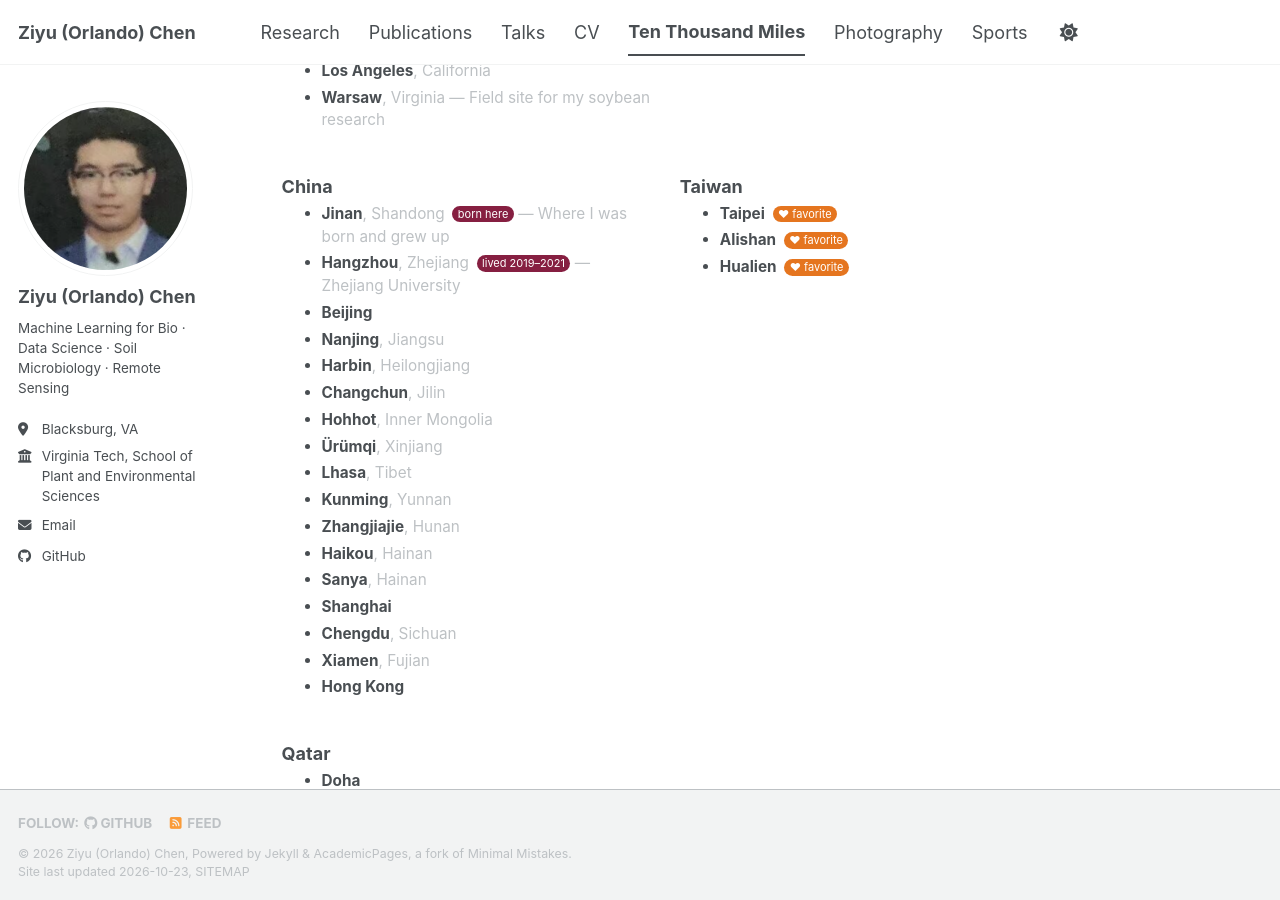
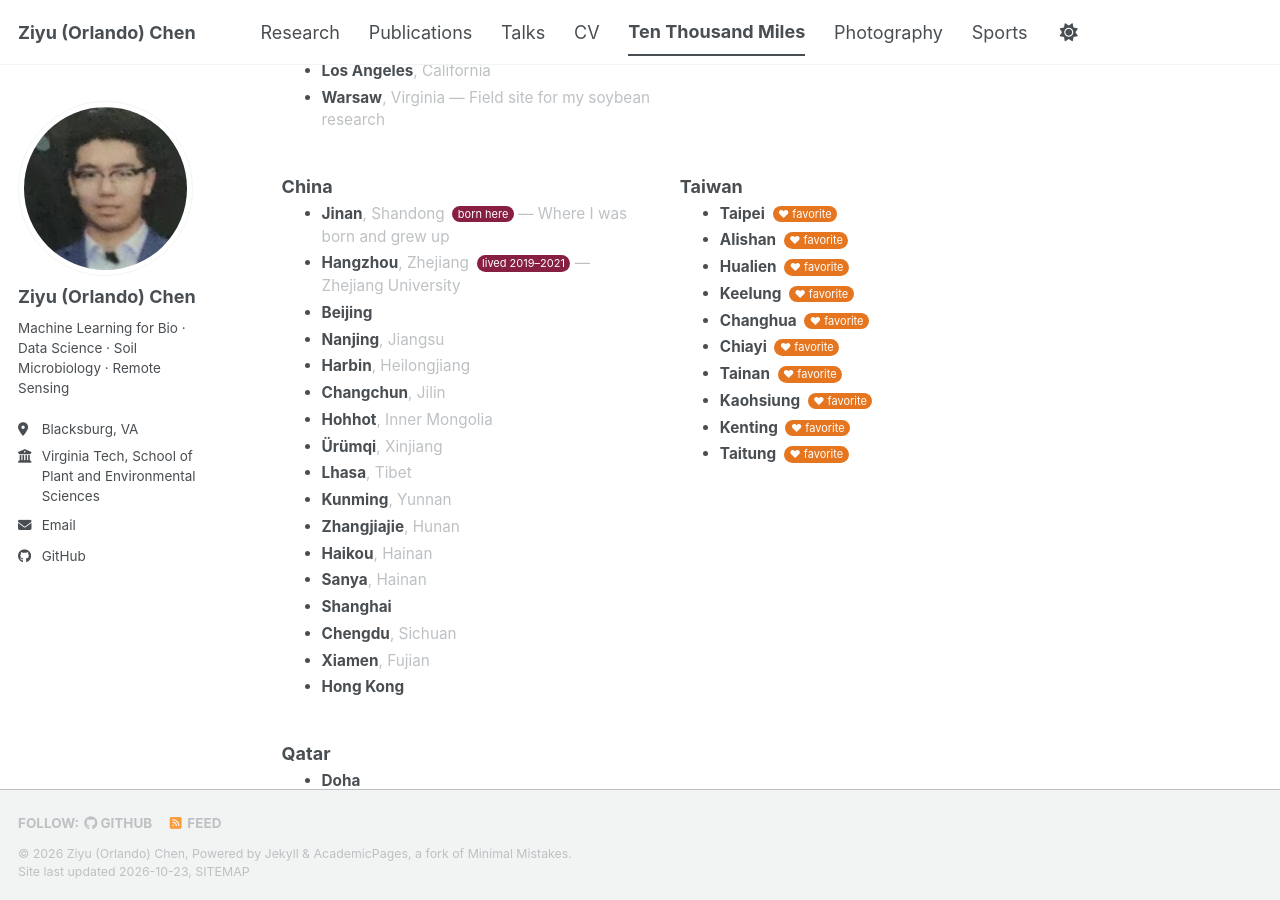
Before and after one commit to OrlandoC0111/OrlandoC0111.github.io, a Jekyll site: the page built from _pages/travel.html, in a window 1280 px wide and 900 px high, scrolled down 1974 px. Built offline with Jekyll 4.4.1, drawn with Linux system fonts in a browser that asks for light colours; a style sheet for code colours, icons or effects is not loaded; part of the change alters nothing that is shown.

Commit message:
Map: add Keelung, Changhua, Chiayi, Tainan, Kaohsiung, Kenting, Taitung
Co-Authored-By: Claude Opus 5.5 <noreply@anthropic.com>

```diff
--- a/_data/travel.yml
+++ b/_data/travel.yml
@@ -87,5 +87,12 @@ places:
   - {name: Taipei, country: Taiwan, lat: 25.0330, lon: 121.5654, status: favorite}
   - {name: Alishan, country: Taiwan, lat: 23.5100, lon: 120.8020, status: favorite}
   - {name: Hualien, country: Taiwan, lat: 23.9769, lon: 121.6044, status: favorite}
+  - {name: Keelung, country: Taiwan, lat: 25.1276, lon: 121.7392, status: favorite}
+  - {name: Changhua, country: Taiwan, lat: 24.0518, lon: 120.5161, status: favorite}
+  - {name: Chiayi, country: Taiwan, lat: 23.4801, lon: 120.4491, status: favorite}
+  - {name: Tainan, country: Taiwan, lat: 22.9999, lon: 120.2270, status: favorite}
+  - {name: Kaohsiung, country: Taiwan, lat: 22.6273, lon: 120.3014, status: favorite}
+  - {name: Kenting, country: Taiwan, lat: 21.9466, lon: 120.7984, status: favorite}
+  - {name: Taitung, country: Taiwan, lat: 22.7583, lon: 121.1444, status: favorite}
   # Qatar
   - {name: Doha, country: Qatar, lat: 25.2854, lon: 51.5310, status: visited}
```
